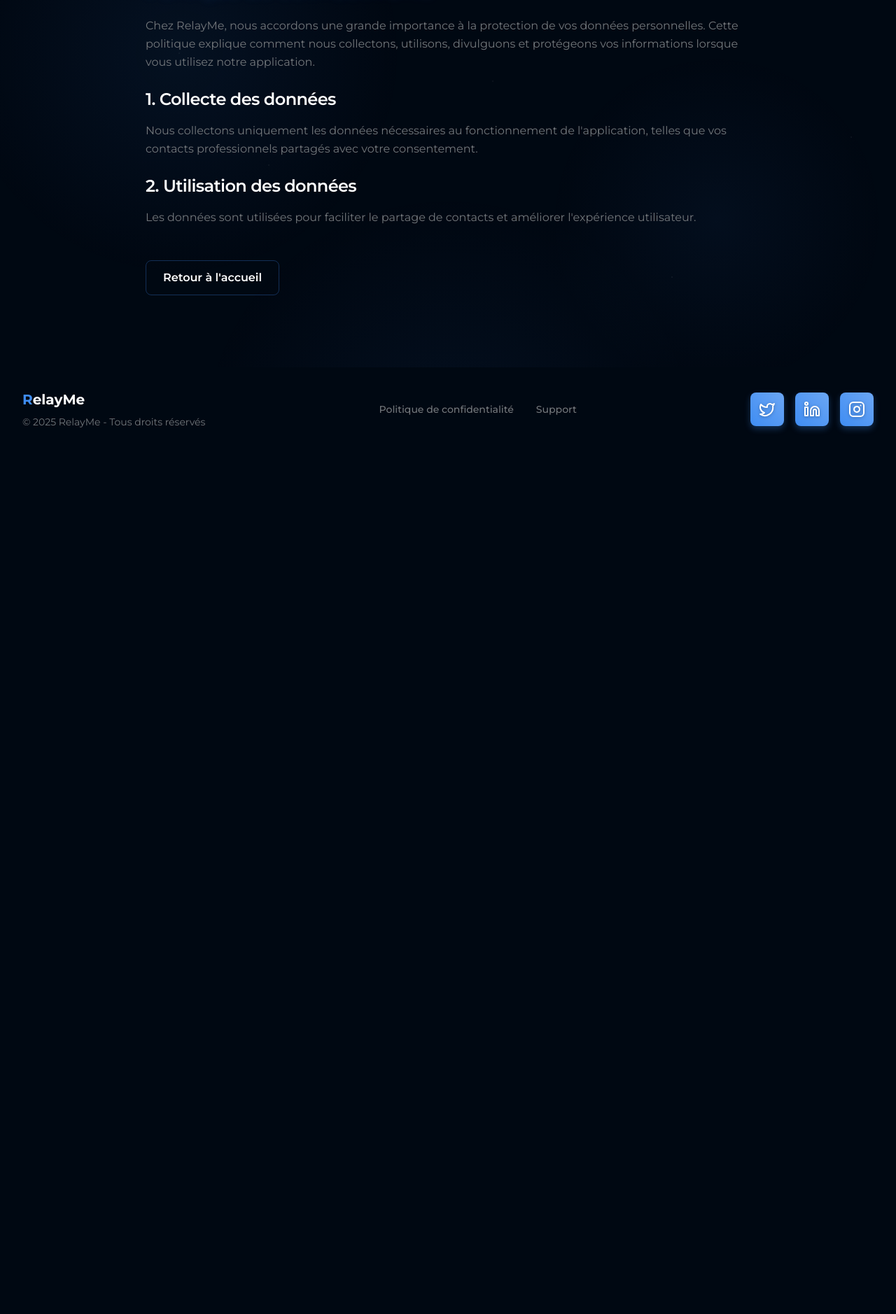
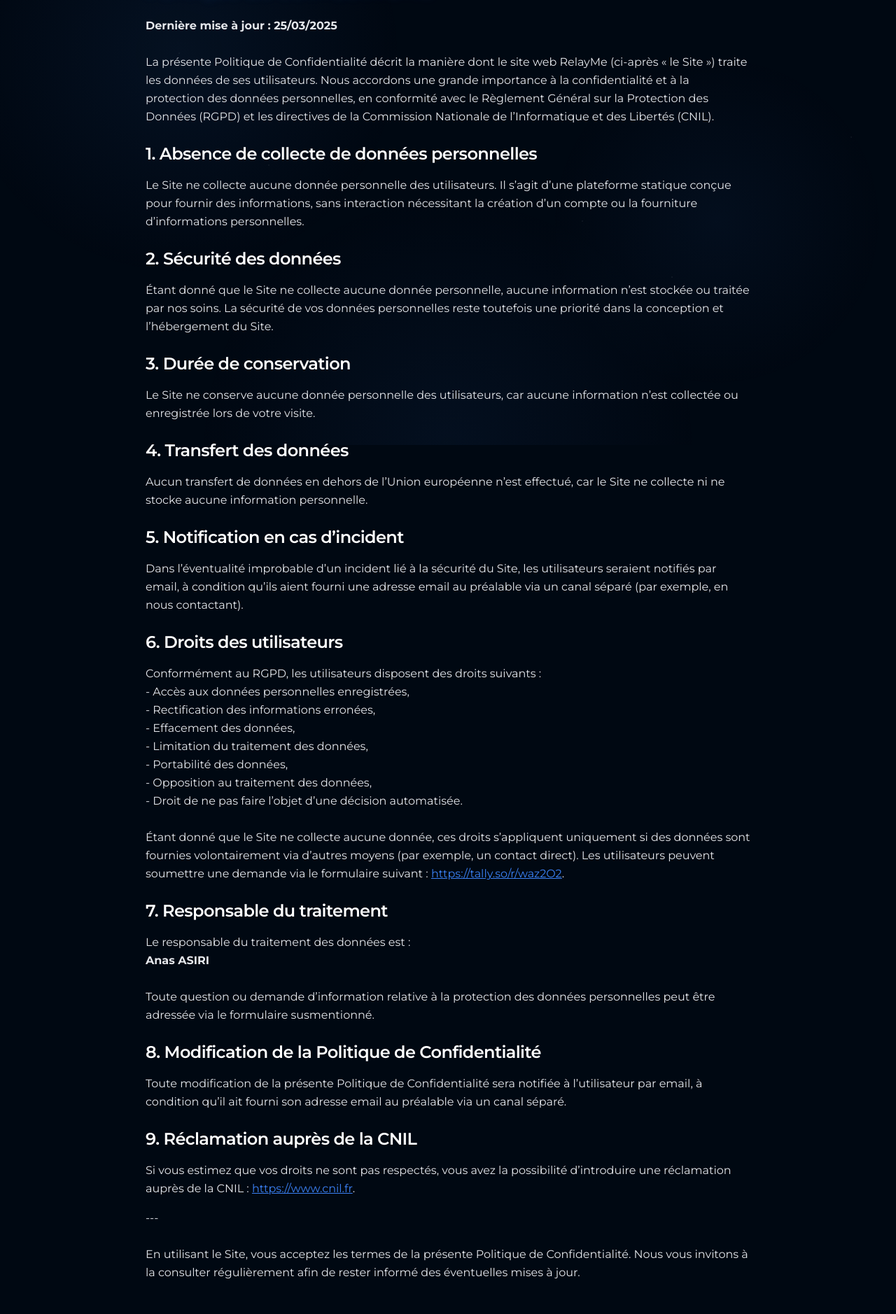
Before and after one commit to KyllianGenot/RelayMe-Website, a React (Vite) app: page /privacy-policy in a window 1280 px wide. Shown: the part 164-2042 px from the top of the page at 70% size. Before the commit the page ends 809 px from the top, so only its background shows below. Built offline with nearby package versions, Linux system fonts and the light colour scheme.

Commit message:
Update content of Privacy Policy and Support pages

```diff
--- a/src/App.tsx
+++ b/src/App.tsx
@@ -13,7 +13,7 @@ function App() {
     <Router>
       <div className="min-h-screen font-['Montserrat'] flex flex-col">
         <Header />
-        <ScrollHandler />
+        <ScrollHandler /> {/* S'applique à toutes les routes */}
         <main>
           <Routes>
             <Route
--- a/src/components/ScrollHandler.tsx
+++ b/src/components/ScrollHandler.tsx
@@ -1,6 +1,15 @@
 import { useEffect } from 'react';
+import { useLocation } from 'react-router-dom';
 
 const ScrollHandler = () => {
+  const location = useLocation(); // Récupère l'emplacement actuel (route)
+
+  // Gestion du scroll au changement de route
+  useEffect(() => {
+    window.scrollTo(0, 0); // Remet le scroll tout en haut à chaque changement de page
+  }, [location.pathname]); // Déclenché quand le chemin change
+
+  // Gestion des clics sur les ancres
   useEffect(() => {
     const handleAnchorClick = (e: Event) => {
       const anchor = e.target as HTMLAnchorElement;
--- a/src/pages/PrivacyPolicy.tsx
+++ b/src/pages/PrivacyPolicy.tsx
@@ -12,16 +12,59 @@ const PrivacyPolicy = () => {
       <main className="pt-20 pb-12"> {/* Ajustement pour le header fixe */}
         <div className="max-w-4xl mx-auto px-4 py-12">
           <h1 className="text-3xl font-bold gradient-text mb-6">Politique de Confidentialité</h1>
-          <p className="text-[#73777B] mb-4">
-            Chez RelayMe, nous accordons une grande importance à la protection de vos données personnelles. Cette politique explique comment nous collectons, utilisons, divulguons et protégeons vos informations lorsque vous utilisez notre application.
+          <p className="text-gray-200 mb-4">
+            <strong>Dernière mise à jour : 25/03/2025</strong><br /><br />
+            La présente Politique de Confidentialité décrit la manière dont le site web RelayMe (ci-après « le Site ») traite les données de ses utilisateurs. Nous accordons une grande importance à la confidentialité et à la protection des données personnelles, en conformité avec le Règlement Général sur la Protection des Données (RGPD) et les directives de la Commission Nationale de l’Informatique et des Libertés (CNIL).
           </p>
-          <h2 className="text-2xl font-semibold mt-6 mb-4">1. Collecte des données</h2>
-          <p className="text-[#73777B] mb-4">
-            Nous collectons uniquement les données nécessaires au fonctionnement de l'application, telles que vos contacts professionnels partagés avec votre consentement.
+          <h2 className="text-2xl font-semibold mt-6 mb-4">1. Absence de collecte de données personnelles</h2>
+          <p className="text-gray-200 mb-4">
+            Le Site ne collecte aucune donnée personnelle des utilisateurs. Il s’agit d’une plateforme statique conçue pour fournir des informations, sans interaction nécessitant la création d’un compte ou la fourniture d’informations personnelles.
           </p>
-          <h2 className="text-2xl font-semibold mt-6 mb-4">2. Utilisation des données</h2>
-          <p className="text-[#73777B] mb-4">
-            Les données sont utilisées pour faciliter le partage de contacts et améliorer l'expérience utilisateur.
+          <h2 className="text-2xl font-semibold mt-6 mb-4">2. Sécurité des données</h2>
+          <p className="text-gray-200 mb-4">
+            Étant donné que le Site ne collecte aucune donnée personnelle, aucune information n’est stockée ou traitée par nos soins. La sécurité de vos données personnelles reste toutefois une priorité dans la conception et l’hébergement du Site.
+          </p>
+          <h2 className="text-2xl font-semibold mt-6 mb-4">3. Durée de conservation</h2>
+          <p className="text-gray-200 mb-4">
+            Le Site ne conserve aucune donnée personnelle des utilisateurs, car aucune information n’est collectée ou enregistrée lors de votre visite.
+          </p>
+          <h2 className="text-2xl font-semibold mt-6 mb-4">4. Transfert des données</h2>
+          <p className="text-gray-200 mb-4">
+            Aucun transfert de données en dehors de l’Union européenne n’est effectué, car le Site ne collecte ni ne stocke aucune information personnelle.
+          </p>
+          <h2 className="text-2xl font-semibold mt-6 mb-4">5. Notification en cas d’incident</h2>
+          <p className="text-gray-200 mb-4">
+            Dans l’éventualité improbable d’un incident lié à la sécurité du Site, les utilisateurs seraient notifiés par email, à condition qu’ils aient fourni une adresse email au préalable via un canal séparé (par exemple, en nous contactant).
+          </p>
+          <h2 className="text-2xl font-semibold mt-6 mb-4">6. Droits des utilisateurs</h2>
+          <p className="text-gray-200 mb-4">
+            Conformément au RGPD, les utilisateurs disposent des droits suivants :<br />
+            - Accès aux données personnelles enregistrées,<br />
+            - Rectification des informations erronées,<br />
+            - Effacement des données,<br />
+            - Limitation du traitement des données,<br />
+            - Portabilité des données,<br />
+            - Opposition au traitement des données,<br />
+            - Droit de ne pas faire l’objet d’une décision automatisée.<br /><br />
+            Étant donné que le Site ne collecte aucune donnée, ces droits s’appliquent uniquement si des données sont fournies volontairement via d’autres moyens (par exemple, un contact direct). Les utilisateurs peuvent soumettre une demande via le formulaire suivant : <a href="https://tally.so/r/waz2O2" className="text-blue-500 underline">https://tally.so/r/waz2O2</a>.
+          </p>
+          <h2 className="text-2xl font-semibold mt-6 mb-4">7. Responsable du traitement</h2>
+          <p className="text-gray-200 mb-4">
+            Le responsable du traitement des données est :<br />
+            <strong>Anas ASIRI</strong><br /><br />
+            Toute question ou demande d’information relative à la protection des données personnelles peut être adressée via le formulaire susmentionné.
+          </p>
+          <h2 className="text-2xl font-semibold mt-6 mb-4">8. Modification de la Politique de Confidentialité</h2>
+          <p className="text-gray-200 mb-4">
+            Toute modification de la présente Politique de Confidentialité sera notifiée à l’utilisateur par email, à condition qu’il ait fourni son adresse email au préalable via un canal séparé.
+          </p>
+          <h2 className="text-2xl font-semibold mt-6 mb-4">9. Réclamation auprès de la CNIL</h2>
+          <p className="text-gray-200 mb-4">
+            Si vous estimez que vos droits ne sont pas respectés, vous avez la possibilité d’introduire une réclamation auprès de la CNIL : <a href="https://www.cnil.fr" className="text-blue-500 underline">https://www.cnil.fr</a>.
+          </p>
+          <p className="text-gray-200 mb-4">
+            ---<br /><br />
+            En utilisant le Site, vous acceptez les termes de la présente Politique de Confidentialité. Nous vous invitons à la consulter régulièrement afin de rester informé des éventuelles mises à jour.
           </p>
           <a href="/" className="button-secondary mt-8 inline-block">Retour à l'accueil</a>
         </div>
--- a/src/pages/Support.tsx
+++ b/src/pages/Support.tsx
@@ -12,19 +12,24 @@ const Support = () => {
       <main className="pt-20 pb-12"> {/* Ajustement pour le header fixe */}
         <div className="max-w-4xl mx-auto px-4 py-12">
           <h1 className="text-3xl font-bold gradient-text mb-6">Support</h1>
-          <p className="text-[#73777B] mb-4">
-            Besoin d'aide avec RelayMe ? Consultez notre FAQ ou contactez notre équipe de support.
+          <p className="text-gray-200 mb-4">
+            Besoin d’aide avec RelayMe ? Vous pouvez nous contacter directement via notre formulaire de support ou consulter les ressources disponibles.
           </p>
-          <h2 className="text-2xl font-semibold mt-6 mb-4">FAQ</h2>
-          <ul className="text-[#73777B] list-disc pl-6 mb-4">
-            <li>Comment ajouter un contact ?</li>
-            <li>Que faire si je ne reçois pas d'autorisation ?</li>
-          </ul>
           <h2 className="text-2xl font-semibold mt-6 mb-4">Contactez-nous</h2>
-          <p className="text-[#73777B] mb-4">
-            Envoyez-nous un email à <a href="mailto:support@relayme.com" className="text-[#3F8DF3]">support@relayme.com</a>.
+          <p className="text-gray-200 mb-4">
+            Pour toute question ou assistance, veuillez utiliser notre formulaire de support :{' '}
+            <a href="https://tally.so/r/waz2O2" className="text-blue-500 underline">
+              https://tally.so/r/waz2O2
+            </a>.
           </p>
-          <a href="/" className="button-secondary mt-8 inline-block">Retour à l'accueil</a>
+          <h2 className="text-2xl font-semibold mt-6 mb-4">Ressources supplémentaires</h2>
+          <p className="text-gray-200 mb-4">
+            Si vous avez des préoccupations concernant vos données, vous pouvez consulter le site de la CNIL :{' '}
+            <a href="https://www.cnil.fr" className="text-blue-500 underline">
+              https://www.cnil.fr
+            </a>.
+          </p>
+          <a href="/" className="button-secondary mt-8 inline-block">Retour à l’accueil</a>
         </div>
       </main>
     </div>
```
